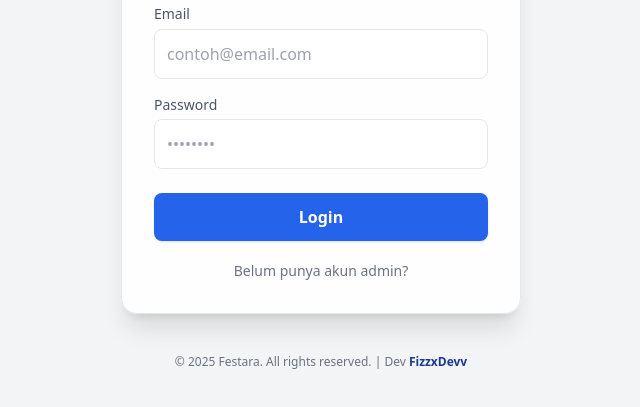
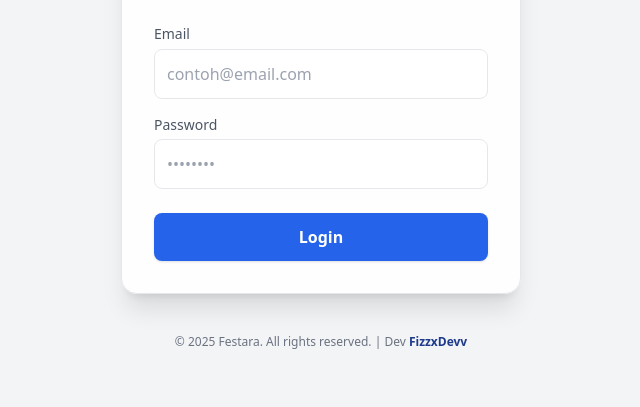
Before and after one commit to Fizxxc/jalansehat, a plain HTML site: page login.html in a window 1280 px wide. Shown: the part 273-680 px from the top of the page, without its empty margins (319-959 px from the left). Drawn offline with nearby package versions, Linux system fonts and the light colour scheme.

Commit message:
Add files via upload
Signed-off-by: Fizxxc <fizzx909@gmail.com>

```diff
--- a/login.html
+++ b/login.html
@@ -66,11 +66,6 @@
         Memproses login...
       </div>
 
-      <!-- Register link -->
-      <a href="/register" class="mt-5 block text-center text-sm text-gray-500 hover:underline">
-        Belum punya akun admin?
-      </a>
-
     </div>
        <!-- COPY RIGHT -->
      <!-- FOOTER -->
```
